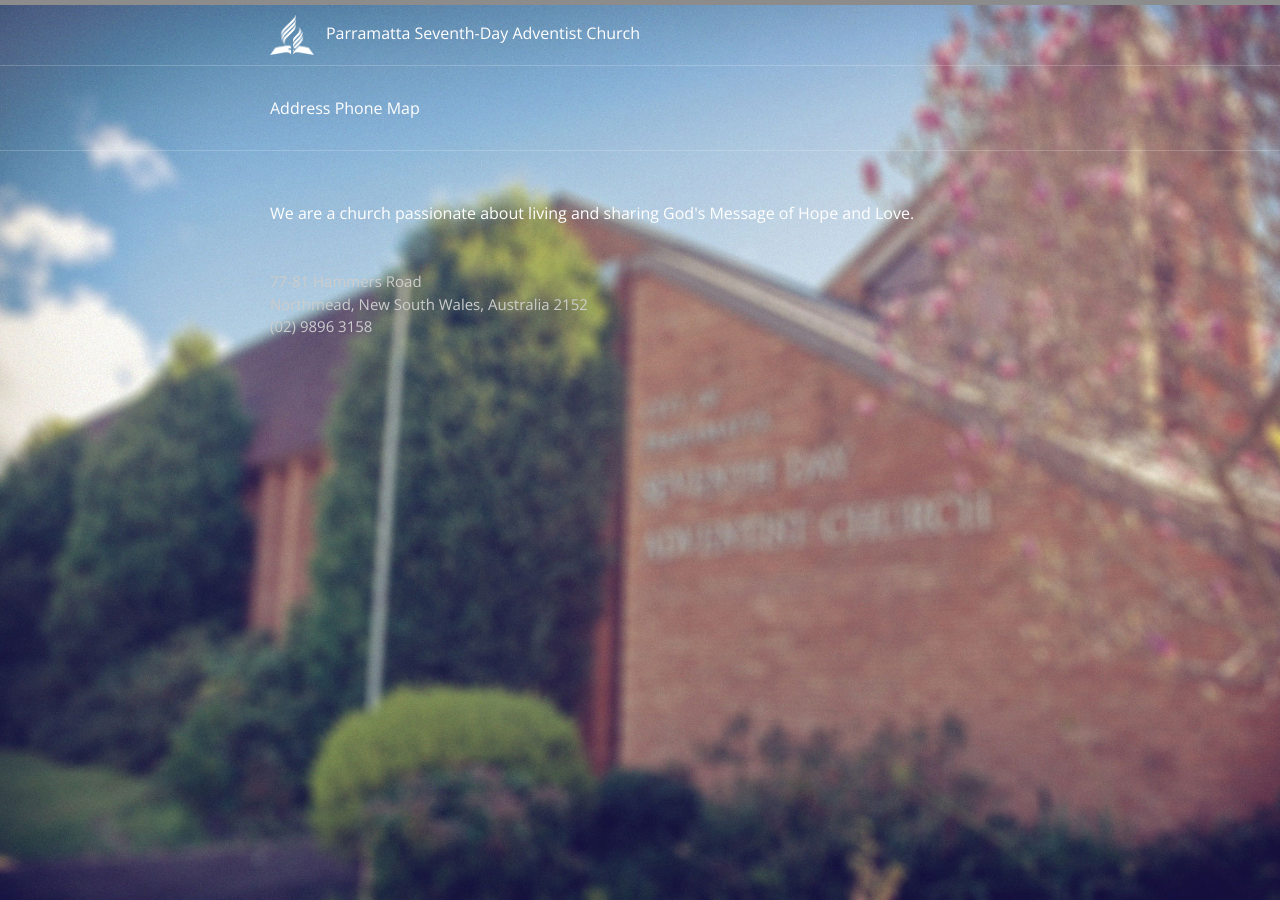
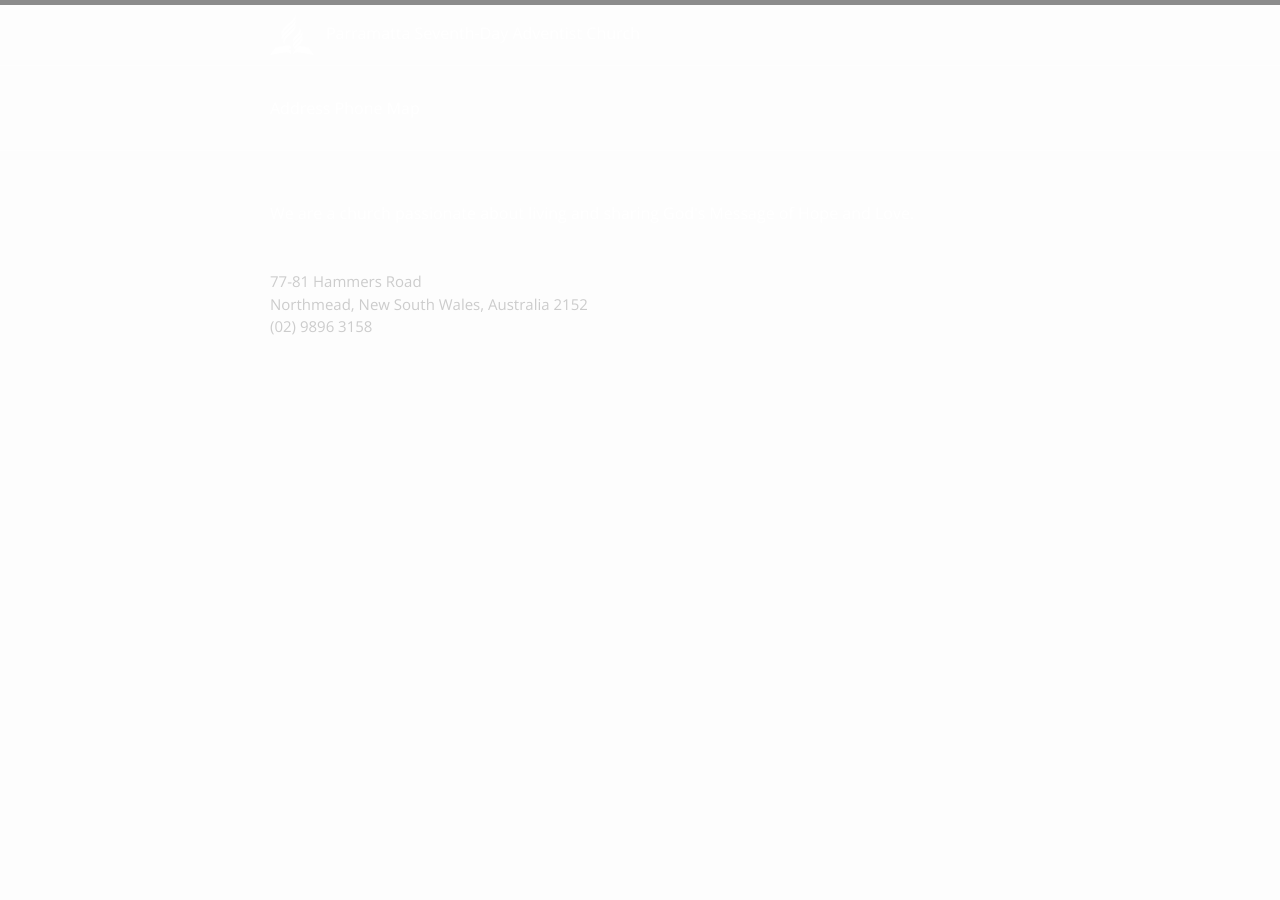
Before and after one commit to parramattasda/parramattasda.github.io, a Jekyll site: the page built from contact.markdown, in a window 1280 px wide. Built offline with Jekyll 4.4.1, drawn with Linux system fonts in a browser that asks for light colours.

Commit message:
Update head.html

```diff
--- a/_includes/head.html
+++ b/_includes/head.html
@@ -9,7 +9,11 @@
     <link rel="canonical" href="{{ page.url | replace:'index.html','' | prepend: site.baseurl | prepend: site.url }}">
     <style>
         body {
-            background-image: {{ page['background_image'] }};
+        {% if page['background_image'] %}
+            background-image: url("{{ page['background_image'] }}");
+        {% else %}
+            background-image: none;
+        {% endif %}
         }
     </style>
 </head>
```
